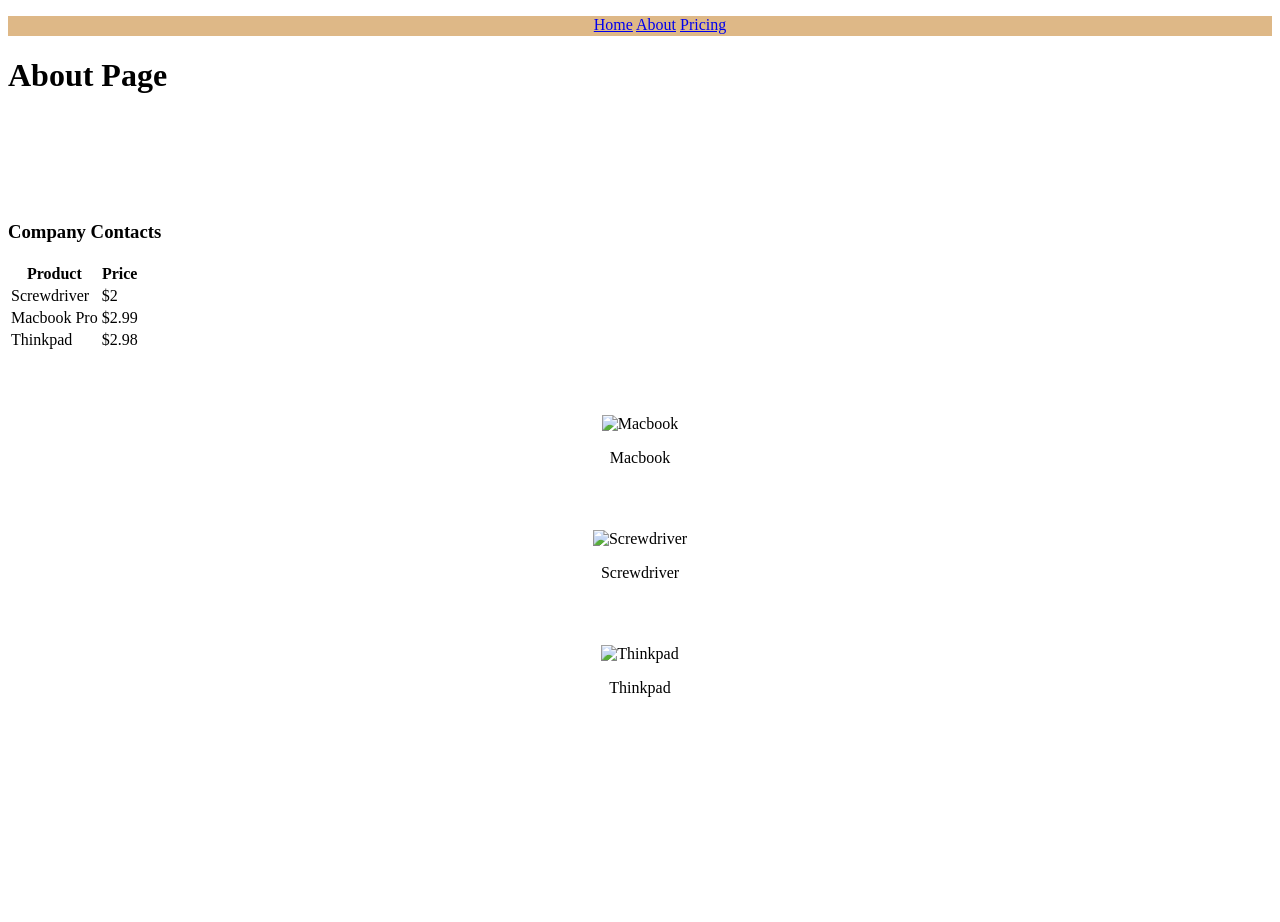
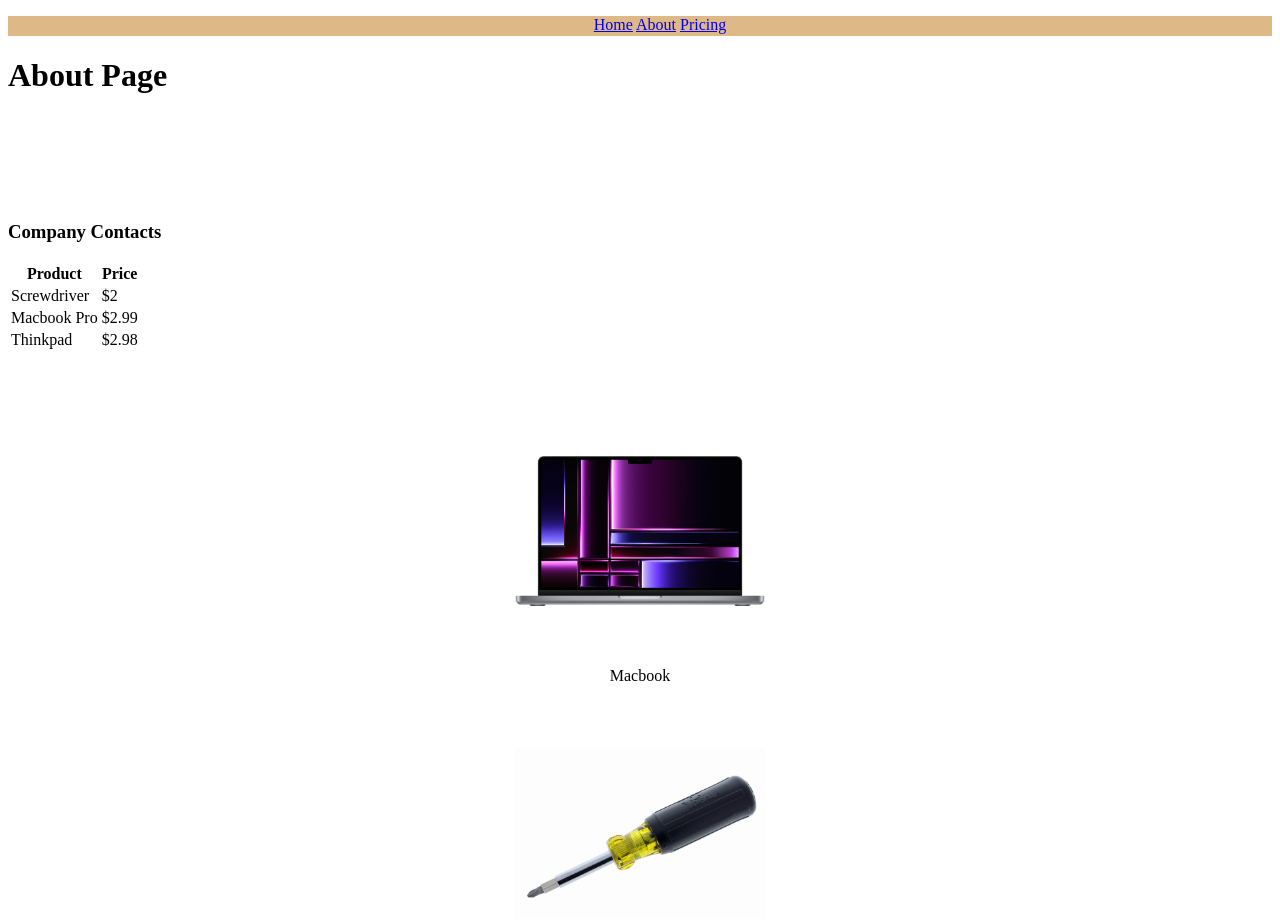
Before and after one commit to Hasnain-commits/site, a plain HTML site: page pricing.html in a window 1280 px wide. Shown: the top 922 px of the page. Before the commit the page ends 800 px from the top, so only its background shows below. Drawn offline with Linux system fonts and the light colour scheme.

Commit message:
Update pricing.html

```diff
--- a/pricing.html
+++ b/pricing.html
@@ -36,15 +36,15 @@
       </table>
 
       <div style="margin-top:5%; text-align: center;">
-        <img style="width:250px" src="/Site/site/static/mbp14-spacegray-select-202301.jpg" alt="Macbook">
+        <img style="width:250px" src="/site/static/mbp14-spacegray-select-202301.jpg" alt="Macbook">
         <p>Macbook</p>
       </div>
       <div style="margin-top:5%; text-align: center;">
-        <img style="width:250px" src="/Site/site/static/00687271.webp" alt="Screwdriver">
+        <img style="width:250px" src="/site/static/00687271.webp" alt="Screwdriver">
         <p>Screwdriver</p>
       </div>
       <div style="margin-top:5%; text-align: center;">
-        <img style="width:250px" src="/Site/site/static/61IRRQ2gWPL._AC_UF894,1000_QL80_.jpg" alt="Thinkpad">
+        <img style="width:250px" src="/site/static/61IRRQ2gWPL._AC_UF894,1000_QL80_.jpg" alt="Thinkpad">
         <p>Thinkpad</p>
       </div>
 </body>
```
